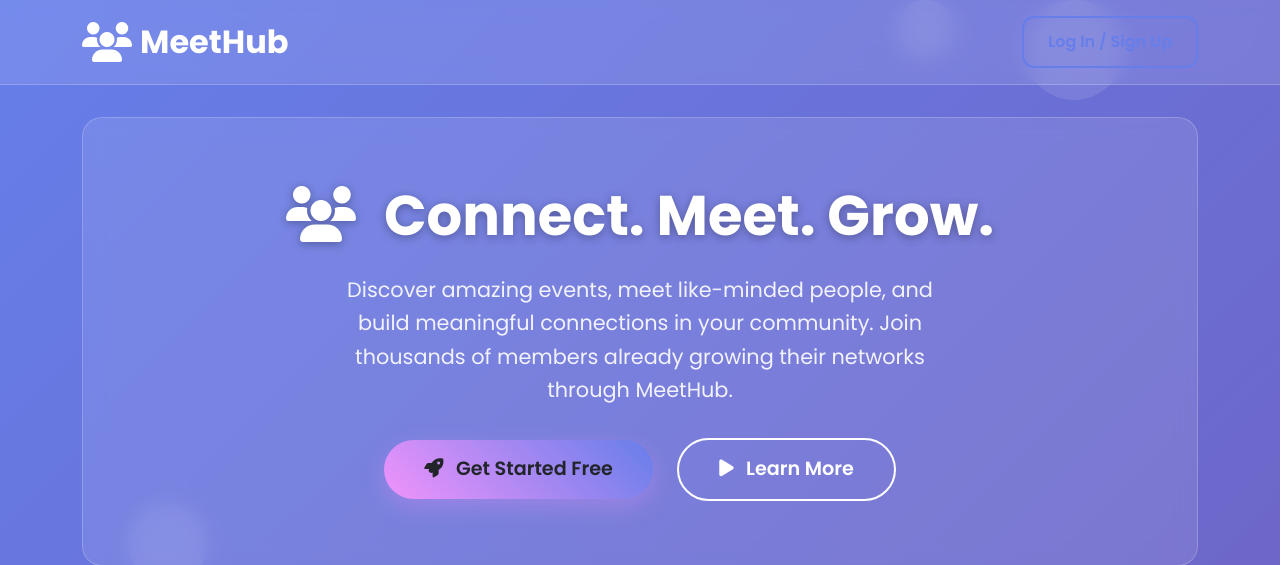
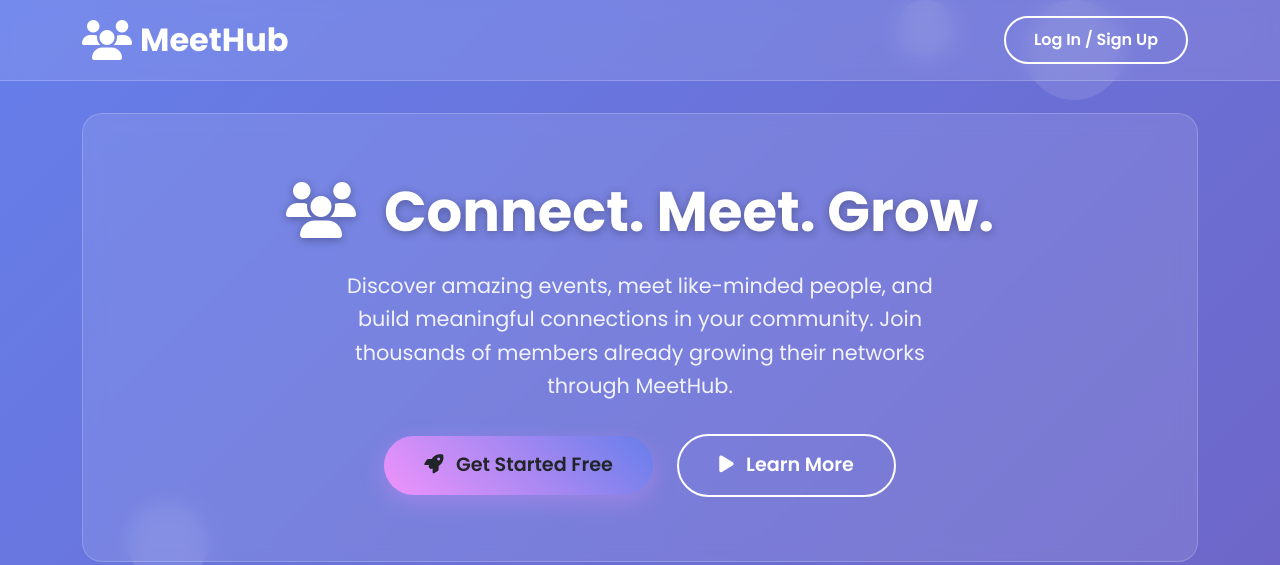
Before and after one commit to Community-TOS-Projects/event-volunteer-hub, a Django app: page / in a window 1280 px wide. Shown: the top 565 px of the page. Run offline with Django 3.2, Linux system fonts and the light colour scheme.

Commit message:
Create new button class for styling

```diff
--- a/meethub/accounts/templates/registration/base1.html
+++ b/meethub/accounts/templates/registration/base1.html
@@ -219,6 +219,24 @@
             animation-delay: 15s;
         }
 
+        .btn-hero-login {
+        background: transparent;
+        border: 2px solid white;
+        color: white;
+        border-radius: 50px;
+        padding: 10px 28px;
+        font-size: 1rem;
+        font-weight: 600;
+        transition: all 0.3s ease;
+        margin: 0 10px;
+    }
+
+        .btn-hero-login:hover {
+        background: white;
+        color: var(--primary-color);
+        transform: translateY(-3px);
+    }
+
         @media (max-width: 768px) {
             .glass-card {
                 margin: 1rem;
@@ -255,7 +273,7 @@
                     </div>
                     {% if not user.is_authenticated %}
                     <div class="col-auto">
-                        <a href="{% url 'accounts:login' %}" class="btn btn-outline-primary">
+                        <a href="{% url 'accounts:login' %}" class="btn btn-hero-login">
                             Log In / Sign Up
                         </a>
                     </div>
```
